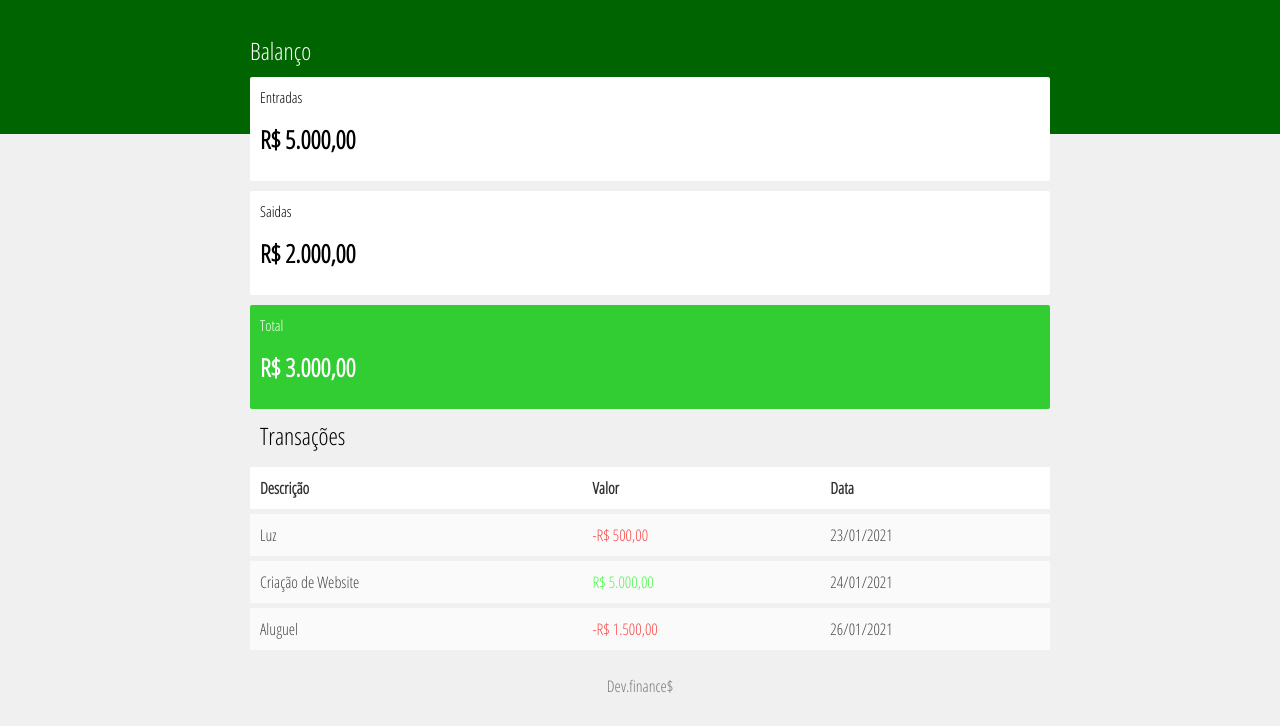
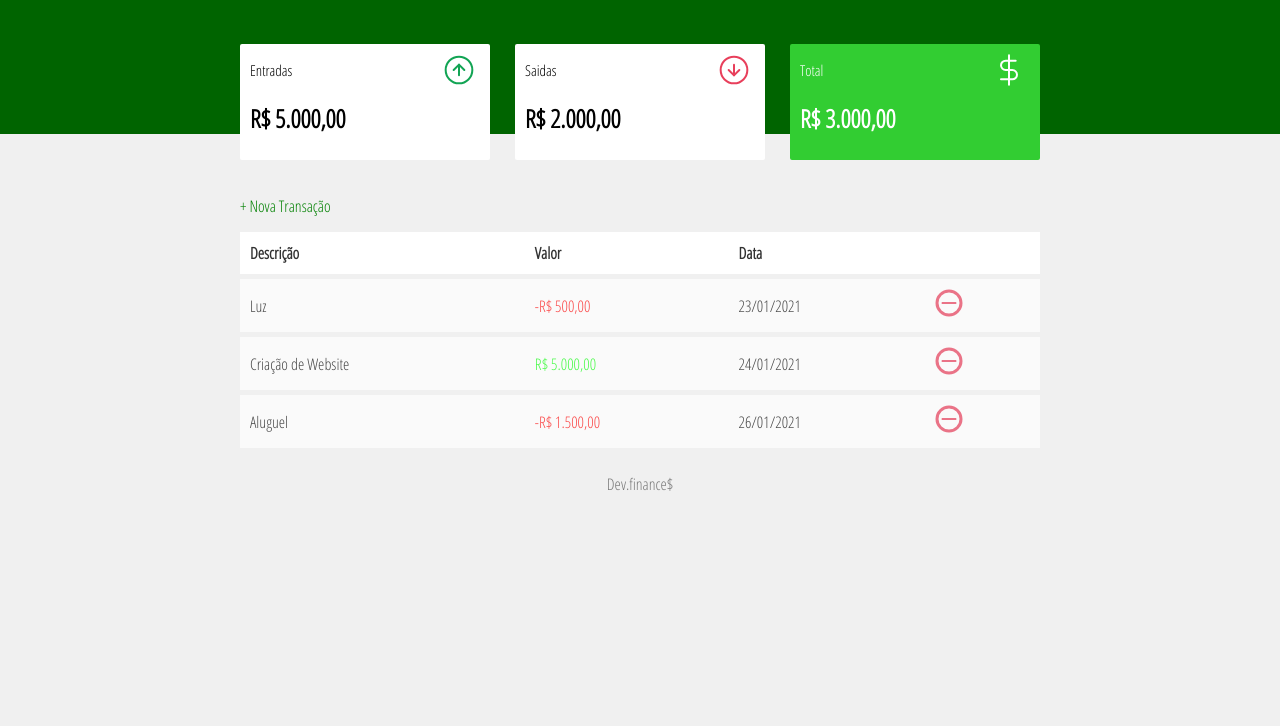
Before and after one commit to joao-ps/devFinances, a plain HTML site: page index.html in a window 1280 px wide. Shown: the part 74-800 px from the top of the page. Drawn offline with Linux system fonts and the light colour scheme.

Commit message:
Atualizando o index e o estilo

```diff
--- a/estilo.css
+++ b/estilo.css
@@ -33,17 +33,27 @@ main h2{
     color: white;
     font-weight: 100;
     padding-left: 10px;
+    display: none;
 }
 main > section > div{
     width: 100%;
-    margin: 10px;
+    margin: 10px 0px;
     background-color: white;
     border-radius: 2px;
 }
 main > section > div > h3{
-    padding: 10px 0px 15px 10px;
+    padding: 10px 15px 15px 10px;
     font-weight: 100;
     font-size: 15px;
+    display: flex;
+    align-items: center;
+    justify-content: space-between;
+
+}
+main a{
+    text-decoration: none;
+    text-transform: capitalize;
+    color: green;
 }
 section div > p{
     padding: 0px 0px 25px 10px;
@@ -61,8 +71,9 @@ section div > p{
 }
 
 #tab{
-    margin-left: 10px;
+    overflow-x: auto;
 }
+
 #tab h2{
     color: black;
     font-weight: 500;
@@ -107,3 +118,13 @@ footer > p{
     padding: 20px 0px;
     opacity: 0.5;
 }
+
+
+@media (min-width: 800px){
+    .balanco{
+        display: grid;
+        grid-template-columns: auto auto auto;
+        margin-bottom: 25px;
+        gap: 25px;
+    }
+}
--- a/index.html
+++ b/index.html
@@ -12,26 +12,28 @@
 </head>
 <body>
     <header>
-        <h1>dev.finance$</h1>
+        <h1 id="logo"><img id="logo" src="assets/logo.svg" alt="Logo da dev.finances"></h1>
     </header>
     <main>
         <section  class="balanco">
             <h2>Balanço</h2>
             <div class="entrada">
-                <h3>Entradas</h3>
+                <h3>Entradas <img src="assets/income.svg" alt="Entrada"></h3>
                 <p>R$ 5.000,00</p>
             </div>
 
             <div class="saidas">
-                <h3>Saidas</h3>
+                <h3>Saidas <img src="assets/expense.svg" alt="Saida"></h3>
                 <p>R$ 2.000,00</p>
             </div>
 
             <div class="total">
-                <h3>Total</h3>
+                <h3>Total <img src="assets/total.svg" alt="Total"></h3>
                 <p>R$ 3.000,00</p>
             </div>
         </section>
+
+        <a href="#">+ nova transação</a>
 
         <section id="tab">
             <h2>Transações</h2>
@@ -42,6 +44,7 @@
                         <th>Descrição</th>
                         <th>Valor</th>
                         <th>Data</th>
+                        <th></th>
                     </tr>
                 </thead>
                 <tbody>
@@ -49,16 +52,19 @@
                         <td>Luz</td>
                         <td class="despesa">-R$ 500,00</td>
                         <td>23/01/2021</td>
+                        <td><img src="assets/minus.svg" alt="menos"></td>
                     </tr>
                     <tr>
                         <td>Criação de Website</td>
                         <td class="renda">R$ 5.000,00</td>
                         <td>24/01/2021</td>
+                        <td><img src="assets/minus.svg" alt="menos"></td>
                     </tr>
                     <tr>
                         <td>Aluguel</td>
                         <td class="despesa">-R$ 1.500,00</td>
                         <td>26/01/2021</td>
+                        <td><img src="assets/minus.svg" alt="menos"></td>
                     </tr>
                 </tbody>
             </table>
```
